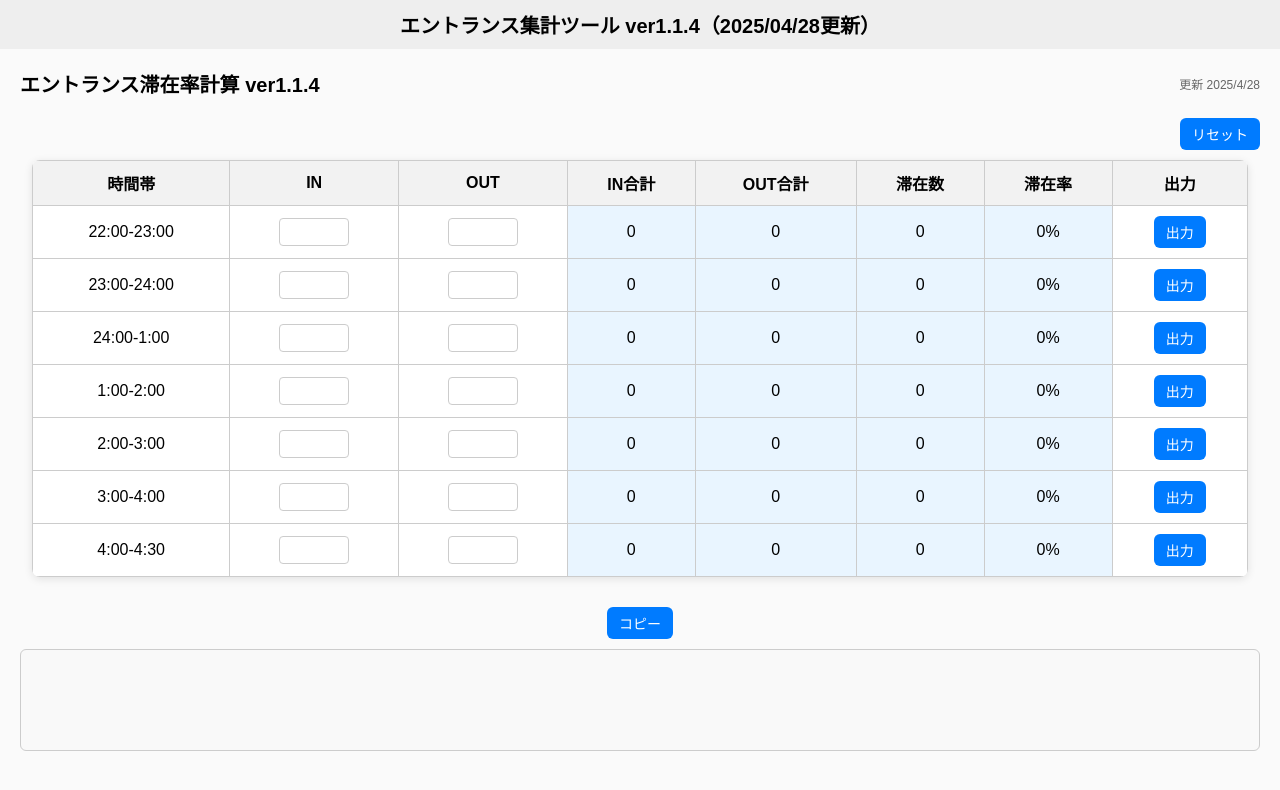
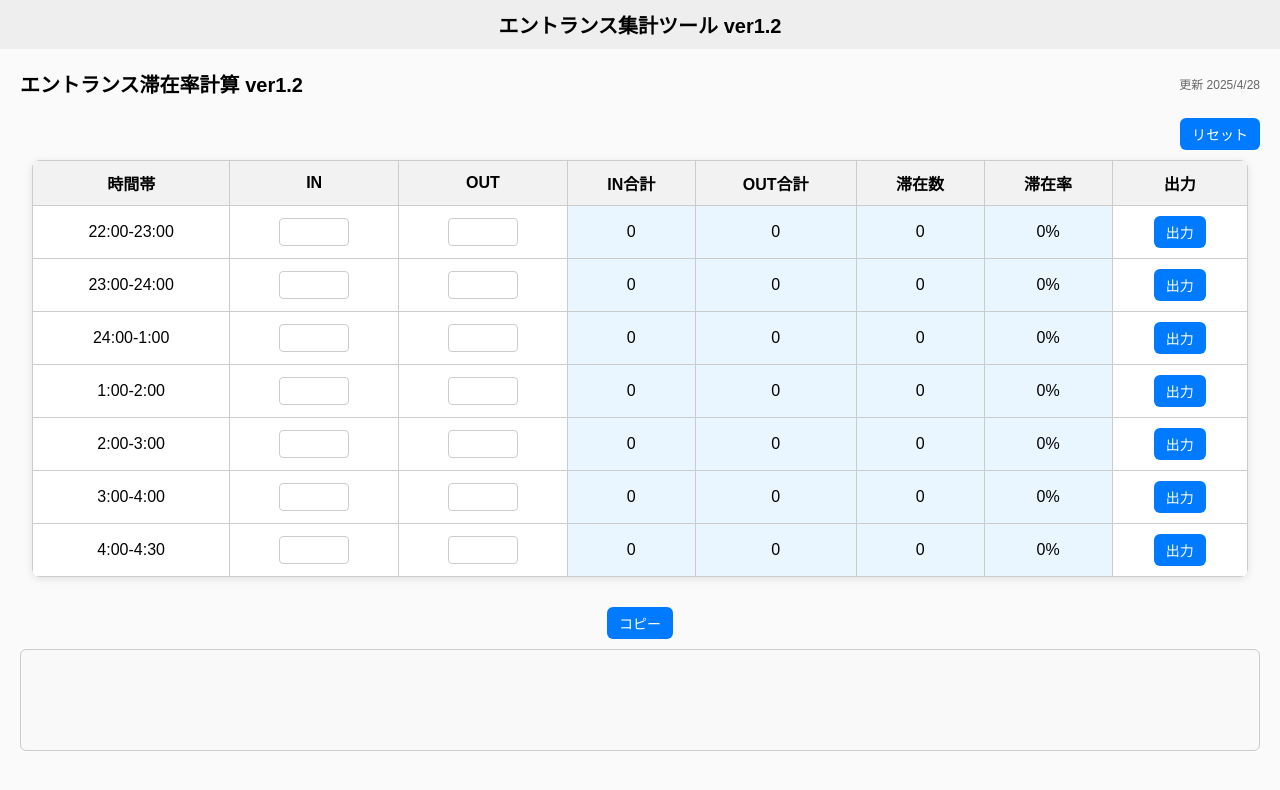
Before and after one commit to sugad4i/calculate, a plain HTML site: page index.html in a window 1280 px wide. Drawn offline with Linux system fonts and the light colour scheme.

Commit message:
Update index.html

```diff
--- a/index.html
+++ b/index.html
@@ -2,7 +2,7 @@
 <html lang="ja">
 <head>
   <meta charset="UTF-8">
-  <title>エントランス集計ツール ver1.1.4（2025/04/28更新）</title>
+  <title>エントランス集計ツール ver1.2</title>
   <meta name="viewport" content="width=device-width, initial-scale=1.0">
   <link rel="apple-touch-icon" href="A_2D_digital_graphic_logo_features_English_and_Jap.png">
   <style>
@@ -111,12 +111,12 @@
 </head>
 <body>
 
-<header>エントランス集計ツール ver1.1.4（2025/04/28更新）</header>
+<header>エントランス集計ツール ver1.2</header>
 
 <main>
 
 <div class="page-title">
-  <div class="title-left">エントランス滞在率計算 ver1.1.4</div>
+  <div class="title-left">エントランス滞在率計算 ver1.2</div>
   <div class="title-right">更新 2025/4/28</div>
 </div>
 
```
